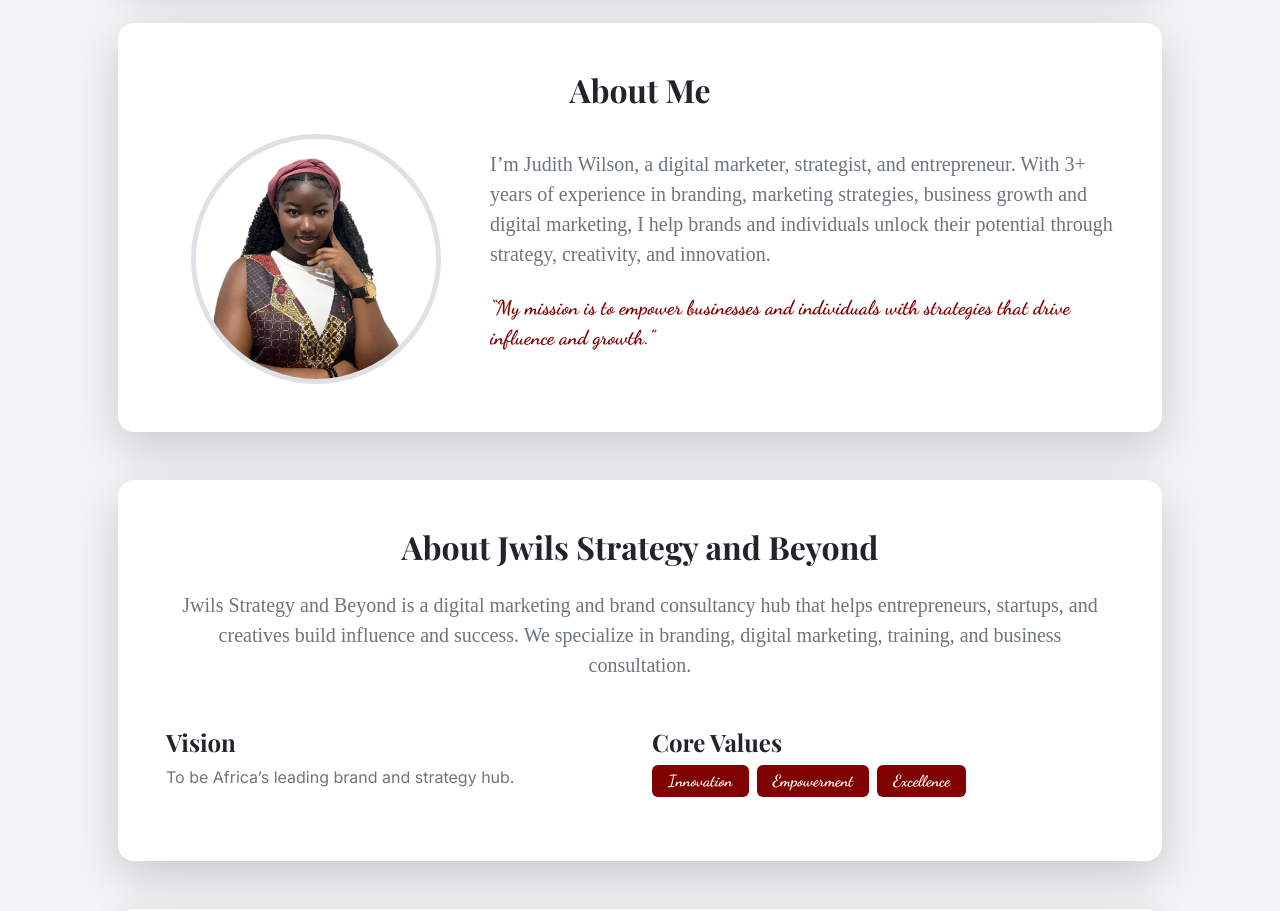
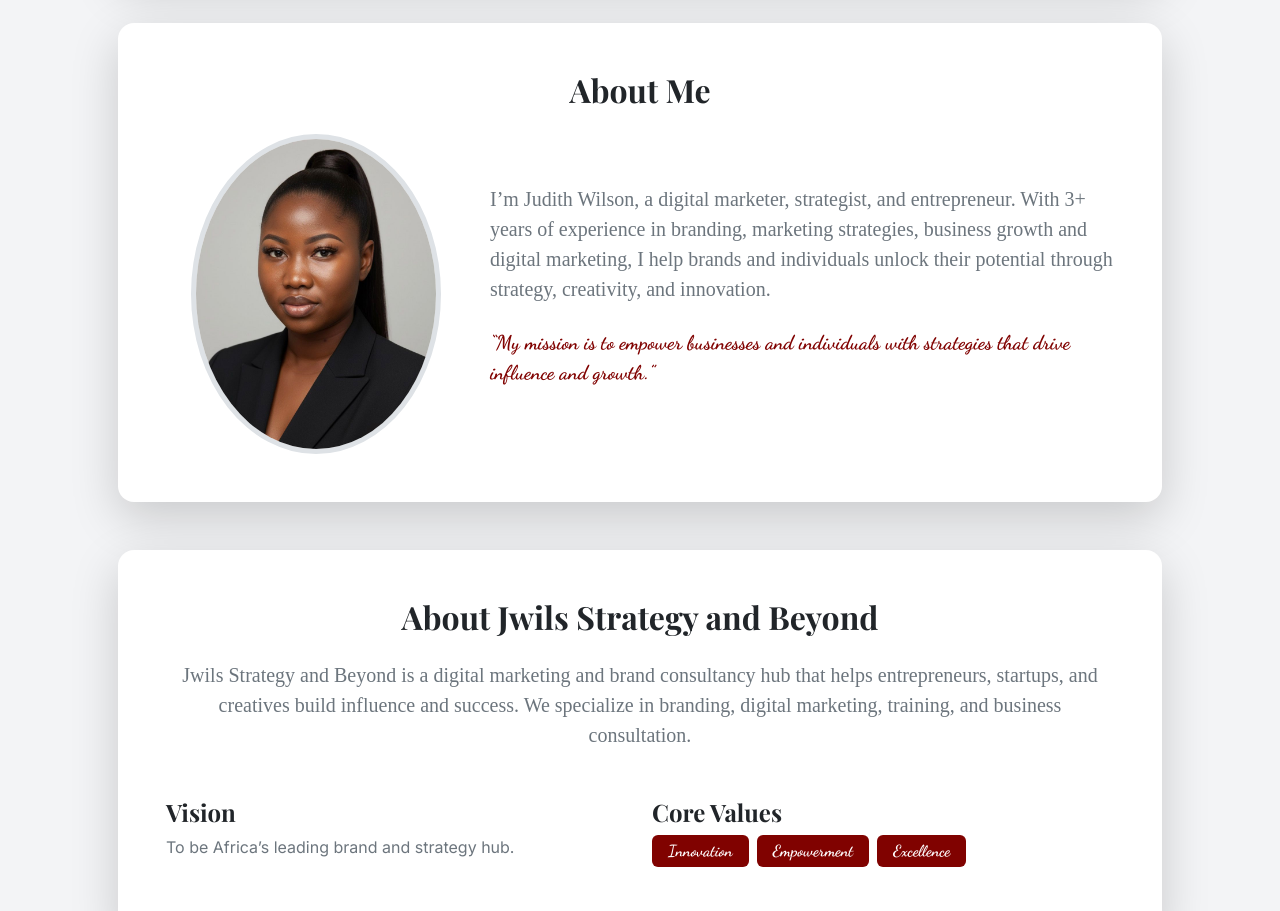
Before and after one commit to Spotless20-khing/jwils, a plain HTML site: page index.html in a window 1280 px wide. Shown: the part 1680-2591 px from the top of the page. Drawn offline with nearby package versions, Linux system fonts and the light colour scheme; a small style sheet from the web is missing.

Commit message:
Update headshot image in About Me section
Replaced the headshot image with a new one and adjusted its height.

```diff
--- a/index.html
+++ b/index.html
@@ -238,7 +238,8 @@
             <h2 class="fs-2 fw-semibold text-dark mb-4 text-center font-heading">About Me</h2>
             <div class="row align-items-center g-4">
                 <div class="col-md-4 text-center">
-                    <img src="images/wilson.png" alt="Professional headshot of Judith Wilson" class="img-fluid rounded-circle border border-5 border-jwils-red-primary" style="width: 250px; height: 250px; object-fit: cover;">
+                    <img src="images/judith-headshot.jpg" alt="Professional headshot of Judith Wilson" class="img-fluid rounded-circle border border-5 border-jwils-red-primary" style="width: 250px; height: 320px; object-fit: cover;">
+                    <!-- <img src="images/wilson.png" alt="Professional headshot of Judith Wilson" class="img-fluid rounded-circle border border-5 border-jwils-red-primary" style="width: 250px; height: 250px; object-fit: cover;"> -->
                 </div>
                 <div class="col-md-8">
                     <p class="lead text-secondary caprasimo-regular">
```
